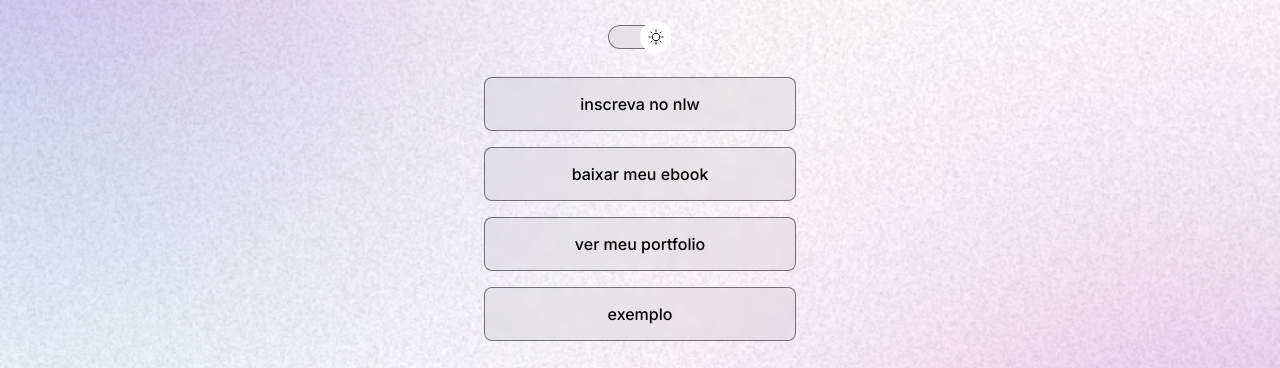
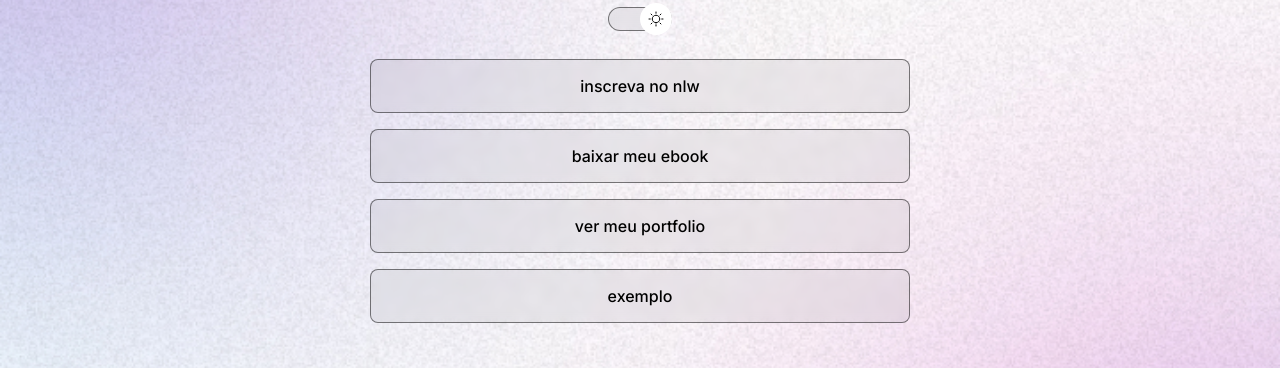
Before and after one commit to Viniciiusna/dev-links, a plain HTML site: page index.html in a window 1280 px wide. Shown: the part 240-608 px from the top of the page. Drawn offline with nearby package versions, Linux system fonts and the light colour scheme.

Commit message:
:tada: initial commit

```diff
--- a/index.html
+++ b/index.html
@@ -14,7 +14,7 @@
     <link rel="stylesheet" href="style.css" />
   </head>
   <body>
-    c
+
     <div id="container">
       <div id="profile">
         <img
--- a/style.css
+++ b/style.css
@@ -33,7 +33,8 @@ body * {
 }
 
 #container {
-  width: 360px;
+  width: 100%;
+  max-width: 588px;
   margin: 56px auto 0px;
   padding: 0 24px;
 }
```
